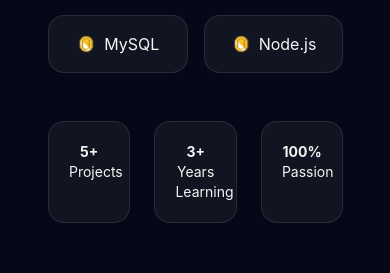
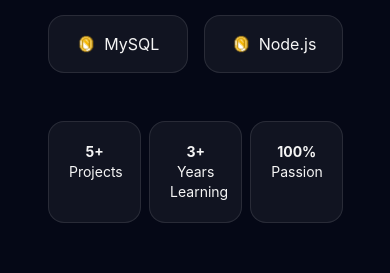
Before and after one commit to iamajlobo/my-portfolio, a React (Vite) app: page /my-portfolio/about in a window 390 px wide. Shown: the part 1600-1873 px from the top of the page. Built offline with nearby package versions, Linux system fonts and the light colour scheme.

Commit message:
fixed fontsize

```diff
--- a/src/components/About.jsx
+++ b/src/components/About.jsx
@@ -124,7 +124,7 @@
           </div>
 
           {/* Stats */}
-          <div className="grid grid-cols-3 gap-6 pt-4">
+          <div className="grid grid-cols-3 gap-2 md:gap-6 pt-4">
             <div
               className="
                             bg-white/5
```
